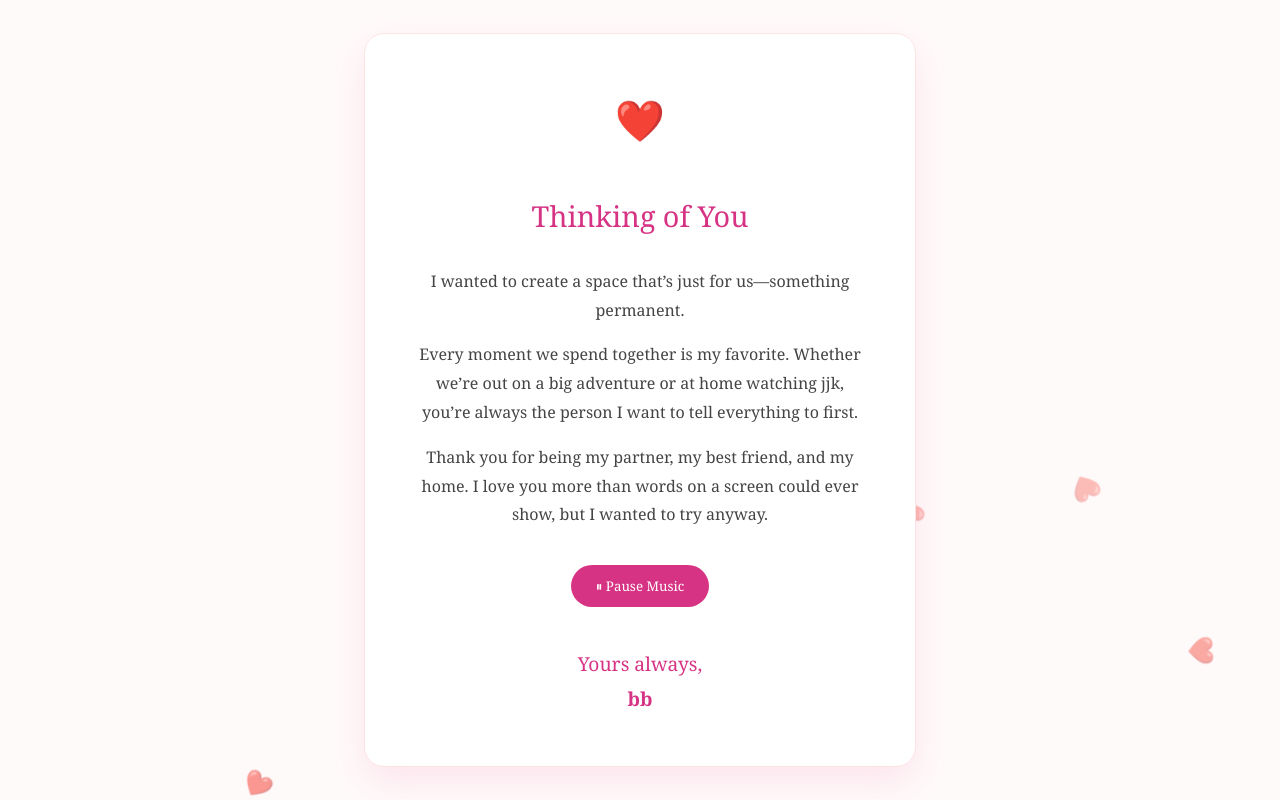
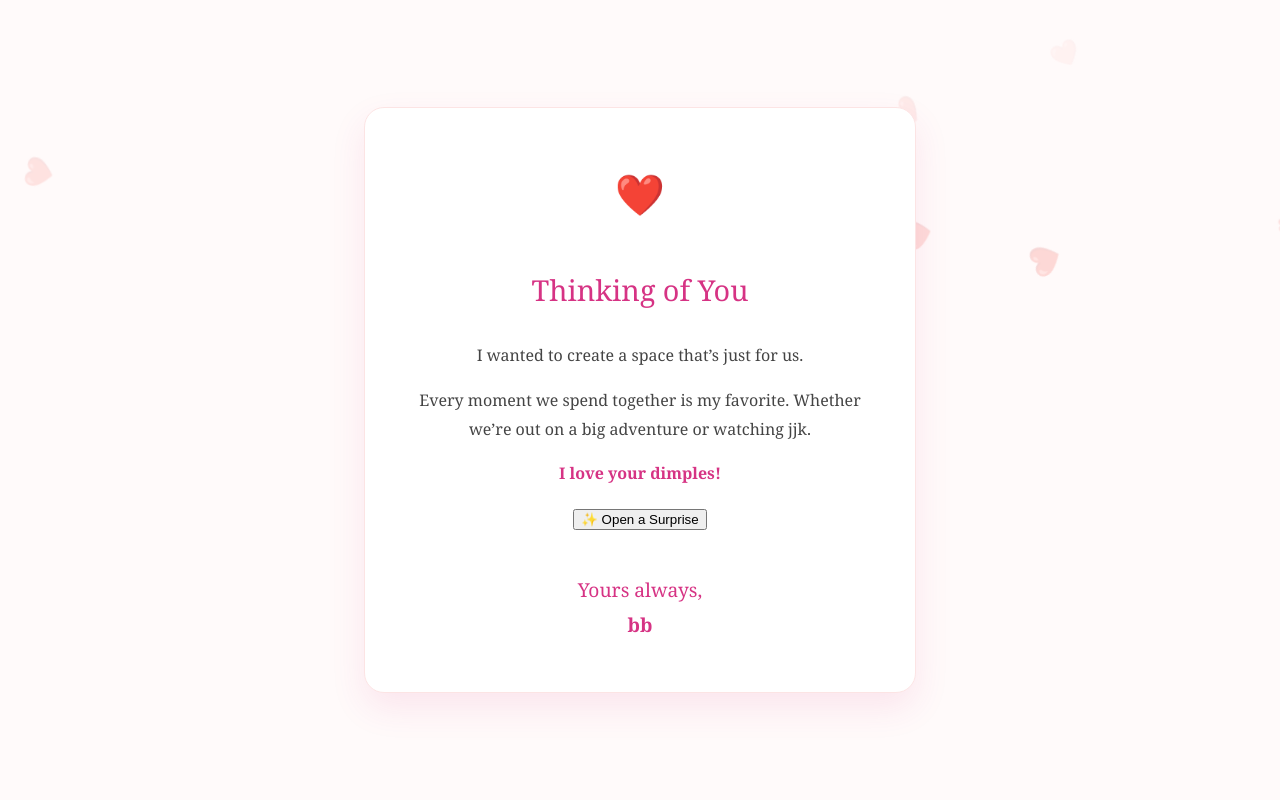
Before and after one commit to ahdriyel/bb, a plain HTML site: page index.html in a window 1280 px wide. Both pictures are taken after a click on the element "❤️". Drawn offline with Linux system fonts and the light colour scheme.

Commit message:
Update index.html

```diff
--- a/index.html
+++ b/index.html
@@ -8,23 +8,19 @@
 </head>
 <body>
 
-    <audio id="loveSong" loop>
-        <source src="https://www.mboxdrive.com/Just%20Like%20Heaven.mp3" type="audio/mpeg">
-    </audio>
-
     <div class="envelope">
-        <div class="heart" onclick="toggleMusic()">❤️</div>
+        <div class="heart" onclick="showSurprise()">❤️</div>
         <h1>Thinking of You</h1>
 
         <div class="letter-content">
-            <p>I wanted to create a space that’s just for us—something permanent.</p>
+            <p>I wanted to create a space that’s just for us.</p>
 
-            <p>Every moment we spend together is my favorite. Whether we’re out on a big adventure or at home watching jjk, you’re always the person I want to tell everything to first.</p>
+            <p>Every moment we spend together is my favorite. Whether we’re out on a big adventure or watching jjk.</p>
 
-            <p>Thank you for being my partner, my best friend, and my home. I love you more than words on a screen could ever show, but I wanted to try anyway.</p>
+            <p id="surprise-text">Click the button below for a surprise...</p>
         </div>
 
-        <button id="musicBtn" onclick="toggleMusic()">🎵 Play "Just Like Heaven"</button>
+        <button id="surpriseBtn" onclick="showSurprise()">✨ Open a Surprise</button>
 
         <div class="signature">
             Yours always,<br>
@@ -33,33 +29,48 @@
     </div>
 
     <script>
-        function toggleMusic() {
-            var song = document.getElementById("loveSong");
-            var btn = document.getElementById("musicBtn");
-            if (song.paused) {
-                song.play();
-                btn.innerHTML = "⏸ Pause Music";
-                createHearts(); // Starts the floating hearts
-            } else {
-                song.pause();
-                btn.innerHTML = "🎵 Play \"Just Like Heaven\"";
-            }
+        const surprises = [
+            "I love your dimples!",
+            "U got the biggest stocks gains fr! and butt fr!",
+            "You make even the most boring days feel like an adventure. 🚀",
+            "You're my favorite core keeper player! ",
+            "Love you bb",
+            "You're my best friend"
+        ];
+
+        function showSurprise() {
+            const textElement = document.getElementById("surprise-text");
+            const btn = document.getElementById("surpriseBtn");
+
+            // Pick a random message
+            const randomMessage = surprises[Math.floor(Math.random() * surprises.length)];
+
+            // Update the text with a fade effect
+            textElement.style.opacity = 0;
+            setTimeout(() => {
+                textElement.innerHTML = `<strong>${randomMessage}</strong>`;
+                textElement.style.opacity = 1;
+                textElement.style.color = "#d63384";
+            }, 300);
+
+            // Trigger the floating hearts
+            createHearts();
         }
 
-        // Function to create floating hearts
         function createHearts() {
-            setInterval(() => {
+            for(let i = 0; i < 10; i++) {
+                setTimeout(() => {
                     const heart = document.createElement("div");
                     heart.innerHTML = "❤️";
                     heart.classList.add("floating-heart");
                     heart.style.left = Math.random() * 100 + "vw";
-                heart.style.animationDuration = (Math.random() * 3 + 2) + "s";
+                    heart.style.fontSize = (Math.random() * 20 + 10) + "px";
+                    heart.style.animationDuration = (Math.random() * 2 + 2) + "s";
                     document.body.appendChild(heart);
-
-                setTimeout(() => { heart.remove(); }, 5000);
-            }, 500);
+                    setTimeout(() => { heart.remove(); }, 3000);
+                }, i * 100);
+            }
         }
     </script>
-
 </body>
 </html>
```
Lines whose indentation alone changed are shown as unchanged.
